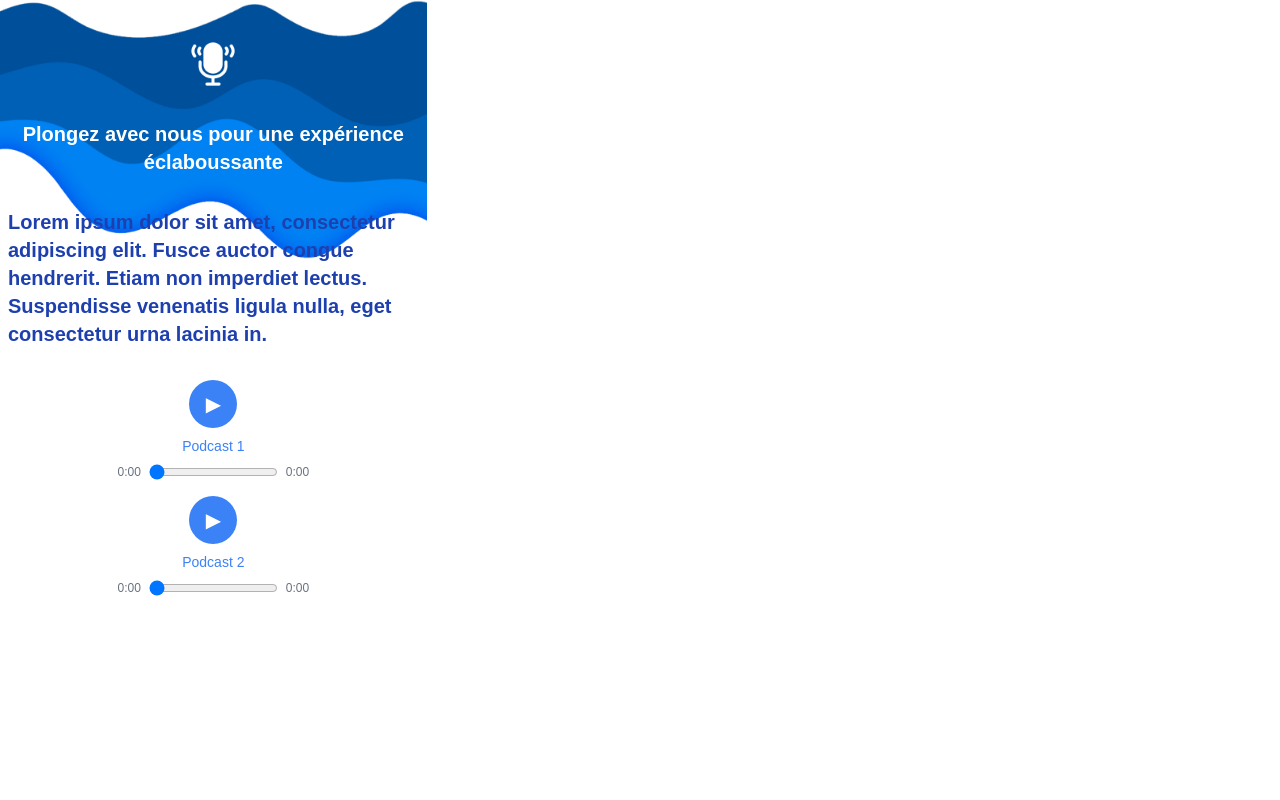
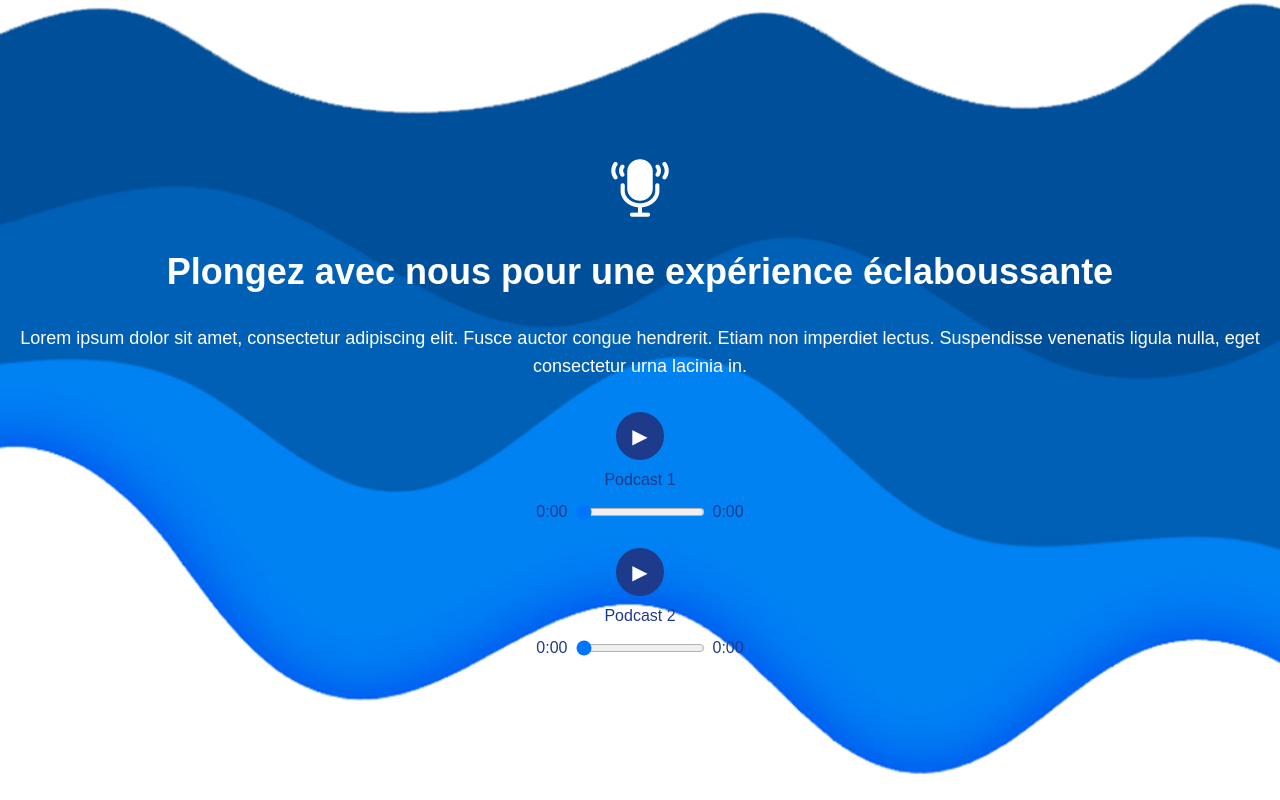
Before and after one commit to Maxeuh/nuit-de-l-info-2024, a Next.js app: page /Podcast in a window 1280 px wide. Built offline with nearby package versions, Linux system fonts and the light colour scheme.

Commit message:
css podcast

```diff
--- a/app/Podcast/page.tsx
+++ b/app/Podcast/page.tsx
@@ -1,3 +1,44 @@
+// "use client";
+
+// import React from "react";
+// import AudioPlayer from "../../components/Audio/AudioPlayer";
+
+// const Home: React.FC = () => {
+//   return (
+//     <div className="relative w-full min-h-screen md:justify-center">
+//       {/* Image de fond */}
+
+//       {/* Contenu superposé */}
+//       <div className="absolute inset-0 flex flex-col items-center bg-no-repeat bg-contain md:w-1/3 text-white text-center space-y-8 z-10" style={{ backgroundImage: "url('bg/bg-reverse.png')" }}>/
+//         <img
+//           src="voice-assistant.png"
+//           alt="Microphone"
+//           className="w-12 h-12 mt-4"
+//         />
+//         <h1 className="text-xl font-bold">
+//           Plongez avec nous pour une expérience éclaboussante
+//         </h1>
+
+//         <h3 className="text-left text-xl font-bold mx-2 mb-4 text-blue-800">
+//           Lorem ipsum dolor sit amet, consectetur adipiscing elit. Fusce auctor congue hendrerit. Etiam non imperdiet lectus. Suspendisse venenatis ligula nulla, eget consectetur urna lacinia in.
+//         </h3>
+//         <div className="space-y-4">
+//           <AudioPlayer
+//             title="Podcast 1"
+//             audioSrc="/audio/Podcast 1.mp3"
+//           />
+//           <AudioPlayer
+//             title="Podcast 2"
+//             audioSrc="/audio/PODCAST-AUDIO-Frédéric Le Moigne.mp3"
+//           />
+//         </div>
+//       </div>
+//       </div>
+//   );
+// };
+
+// export default Home;
+
 "use client";
 
 import React from "react";
@@ -5,24 +46,21 @@ import AudioPlayer from "../../components/Audio/AudioPlayer";
 
 const Home: React.FC = () => {
   return (
-    <div className="relative w-full min-h-screen md:justify-center">
-      {/* Image de fond */}
-
+    <div className="relative flex flex-col items-center justify-center w-full h-screen bg-blue-500">
       {/* Contenu superposé */}
-      <div className="absolute inset-0 flex flex-col items-center bg-no-repeat bg-contain md:w-1/3 text-white text-center space-y-8 z-10" style={{ backgroundImage: "url('bg/bg-reverse.png')" }}>/
+      <div className="absolute inset-0 flex flex-col items-center justify-center bg-cover bg-no-repeat text-white text-center space-y-8" style={{ backgroundImage: "url('bg/bg-reverse.png')" }}>
         <img
           src="voice-assistant.png"
           alt="Microphone"
-          className="w-12 h-12 mt-4"
+          className="w-16 h-16 mt-4"
         />
-        <h1 className="text-xl font-bold">
+        <h1 className="text-2xl md:text-4xl font-bold">
           Plongez avec nous pour une expérience éclaboussante
         </h1>
-
-        <h3 className="text-left text-xl font-bold mx-2 mb-4 text-blue-800">
+        <p className="text-sm md:text-lg font-medium mx-4 text-white">
           Lorem ipsum dolor sit amet, consectetur adipiscing elit. Fusce auctor congue hendrerit. Etiam non imperdiet lectus. Suspendisse venenatis ligula nulla, eget consectetur urna lacinia in.
-        </h3>
-        <div className="space-y-4">
+        </p>
+        <div className="space-y-6">
           <AudioPlayer
             title="Podcast 1"
             audioSrc="/audio/Podcast 1.mp3"
@@ -33,7 +71,7 @@ const Home: React.FC = () => {
           />
         </div>
       </div>
-      </div>
+    </div>
   );
 };
 
--- a/components/Audio/AudioPlayer.tsx
+++ b/components/Audio/AudioPlayer.tsx
@@ -59,15 +59,15 @@ const AudioPlayer: React.FC<AudioPlayerProps> = ({ title, audioSrc }) => {
       {/* Bouton Play/Pause */}
       <button
         onClick={togglePlay}
-        className="w-12 h-12 rounded-full bg-blue-500 text-white flex items-center justify-center text-xl"
+        className="w-12 h-12 rounded-full bg-blue-900 text-white flex items-center justify-center text-xl"
       >
         {isPlaying ? "❚❚" : "▶"}
       </button>
-      <p className="text-blue-500 text-sm mt-2">{title}</p>
+      <p className="text-blue-900 text-m mt-2">{title}</p>
 
       {/* Barre de progression avec timing */}
       <div className="w-full mt-2 flex items-center">
-        <span className="text-xs text-gray-500 mr-2">{formatTime(progress)}</span>
+        <span className="text-s text-blue-900 mr-2">{formatTime(progress)}</span>
         <input
           type="range"
           min="0"
@@ -76,7 +76,7 @@ const AudioPlayer: React.FC<AudioPlayerProps> = ({ title, audioSrc }) => {
           onChange={handleSeek}
           className="w-full"
         />
-        <span className="text-xs text-gray-500 ml-2">{formatTime(duration)}</span>
+        <span className="text-s text-blue-900 ml-2">{formatTime(duration)}</span>
       </div>
 
       {/* Élément audio caché */}
--- /dev/null
+++ b/components/drawer/drawer.tsx
@@ -0,0 +1,27 @@
+import React from "react";
+import { Button } from "../ui/button";
+import { Drawer, DrawerContent, DrawerDescription, DrawerHeader, DrawerTitle, DrawerTrigger } from "@components/ui/drawer";
+
+export const DrawerGame = () => {
+    return (
+        <Drawer>
+            <DrawerTrigger asChild>
+                <Button variant="outline" className="absolute bottom-0 left-1/2 w-[80vw] -translate-x-1/2 rounded-t-lg bg-blue-500 py-2 text-white shadow-md hover:bg-blue-600 focus:outline-none focus:ring-2 focus:ring-blue-400">
+                ▲</Button>
+            </DrawerTrigger>
+            <DrawerContent className="rounded-t-lg bg-blue-500 p-6 text-white shadow-lg">
+                <div className="mx-auto w-full max-w-sm">
+                <DrawerHeader className="mb-4 flex flex-col items-center">
+                    <DrawerTitle className="rounded-md bg-blue-700 px-4 py-2 text-2xl font-bold uppercase text-white shadow-md">BREAKING <span className="text-blue-300">NEWS</span>
+                    </DrawerTitle>
+                <DrawerDescription className="rounded-md bg-blue-900 px-4 py-2 text-2xl font-bold uppercase text-white shadow-md">24/24</DrawerDescription>
+                </DrawerHeader>
+
+                </div>
+                <div className="px-4 text-base leading-relaxed text-white">
+                <p>Lorem ipsum dolor sit amet, Fusce auctor congue hendrerit, Lorem ipsum dolor sit amet, consectetur adipiscing elit. Fusce auctor congue hendrerit.Lorem ipsum dolor sit amet, Fusce auctor congue hendrerit, Lorem ipsum dolor sit amet, consectetur adipiscing elit. Fusce auctor congue hendrerit</p>
+                </div>
+            </DrawerContent>
+        </Drawer>
+    )
+}
```
